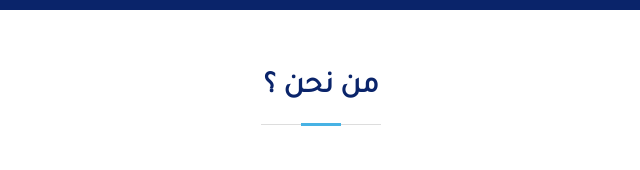
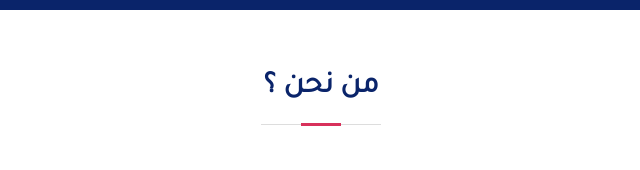
Before and after one commit to assemkh/trendmedia, a plain HTML site: page index.html in a window 1280 px wide. Shown: the part 630-800 px from the top of the page, 319-959 px from the left. Drawn offline with nearby package versions, Linux system fonts and the light colour scheme.

Commit message:
Update style.css

```diff
--- a/assets/css/style.css
+++ b/assets/css/style.css
@@ -608,7 +608,7 @@ section {
   display: block;
   width: 40px;
   height: 3px;
-  background: #47b2e4;
+  background: #d8315b;
   bottom: 0;
   left: calc(50% - 20px);
 }
```
